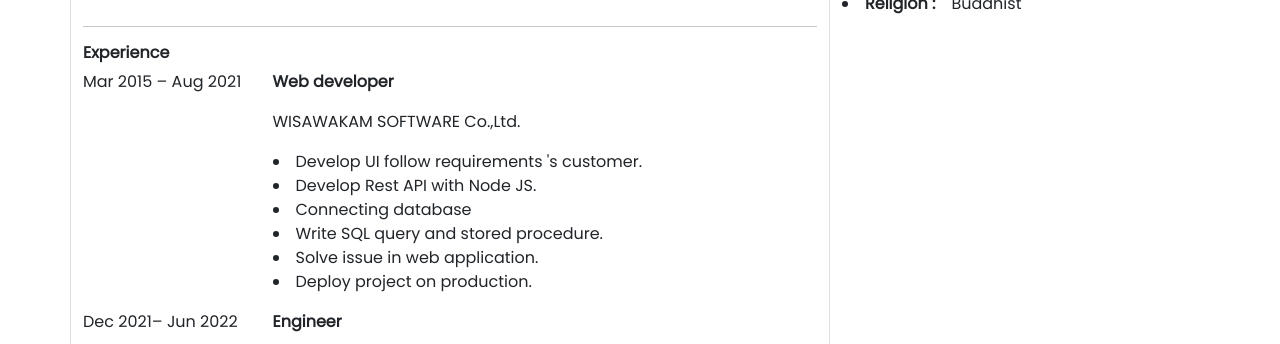
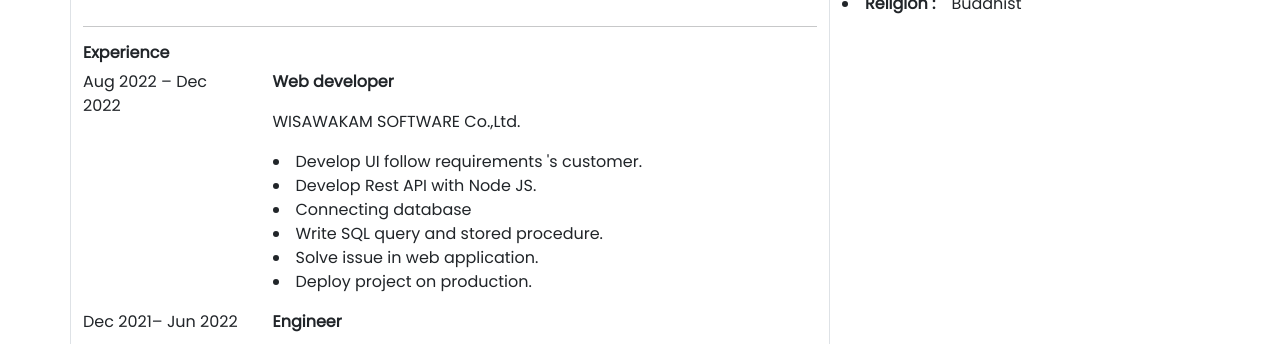
Before and after one commit to Thongrob/portfolio, a React (Create React App) app: page /profile in a window 1280 px wide. Shown: the part 534-878 px from the top of the page. Built offline with nearby package versions, Linux system fonts and the light colour scheme.

Commit message:
Edit profile component 2nd

```diff
--- a/src/Style/custom.css
+++ b/src/Style/custom.css
@@ -41,6 +41,5 @@ a{
 @media only screen and (max-width: 600px) {
     .carousel-item img{
         width: 100vw !important;
-
     }
 }
--- a/src/components/Profile.jsx
+++ b/src/components/Profile.jsx
@@ -36,7 +36,7 @@ function Profile() {
                         <div className="experience ">
                             <h6><strong>Experience</strong></h6>
                             <div className="row">
-                                <p className="col-lg-3 col-sm-12">Mar 2015 – Aug 2021</p>
+                                <p className="col-lg-3 col-sm-12">Aug 2022 – Dec 2022</p>
                                 <dl className='col-lg-9 col-sm-12'>
                                     <p><strong>Web developer</strong></p>
                                     <p>WISAWAKAM SOFTWARE Co.,Ltd.</p>
```
